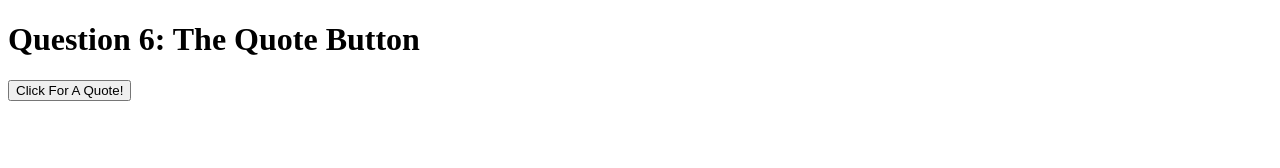
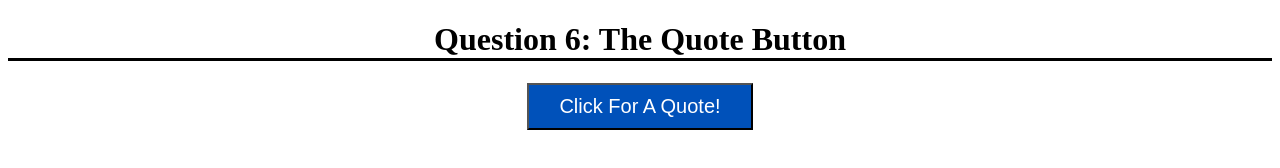
Before and after one commit to AEdillo2/AEdillo2.github.io, a plain HTML site: page index.html in a window 1280 px wide. Drawn offline with Linux system fonts and the light colour scheme.

Commit message:
forgot head

```diff
--- a/index.html
+++ b/index.html
@@ -1,7 +1,7 @@
 <!DOCTYPE html>
 <html>
     <head>
-        <link rel = "stylesheet" href = "daTest.css">
+        <link rel = "stylesheet" href = "index.css">
     </head>
 
     <body>
```
